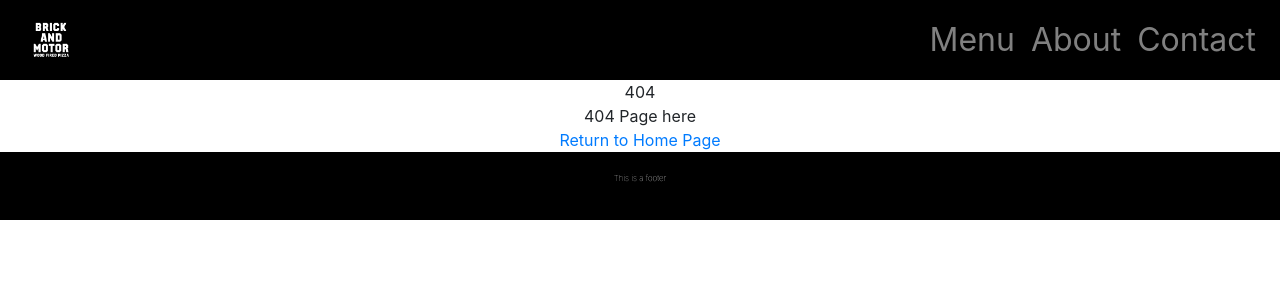
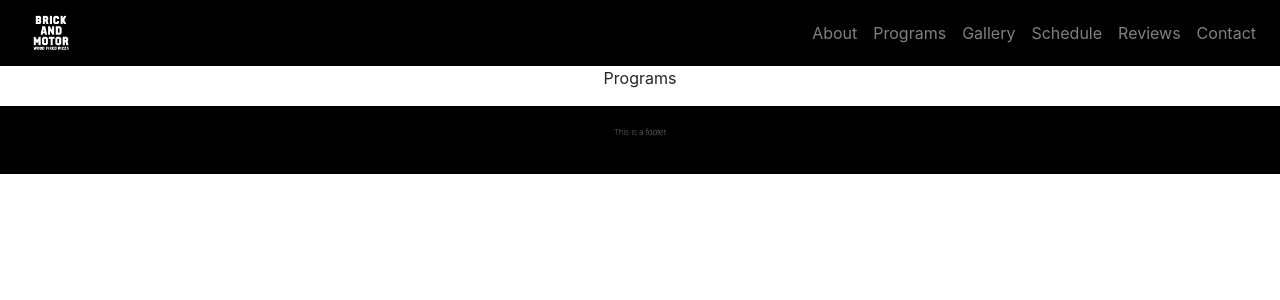
Before and after one commit to GrailsoftTechnologies/cp-ncba, a React (Create React App) app: page /#/programs in a window 1280 px wide. Before the commit this address had no page. Shown: the top 300 px of the page. Built offline with nearby package versions, Linux system fonts and the light colour scheme.

Commit message:
added more nav items

```diff
--- a/src/components/NavBar/index.js
+++ b/src/components/NavBar/index.js
@@ -27,10 +27,19 @@ class NavBar extends Component {
         <Collapse isOpen={this.state.isOpen} navbar>
           <Nav className="ml-auto" navbar>
 						<NavItem>
-							<NavLink href={"#/Menu"} className="menuItem">Menu</NavLink>
+							<NavLink href={"#/About"} className="menuItem">About</NavLink>
 						</NavItem>
 						<NavItem>
-							<NavLink href={"#/About"} className="menuItem">About</NavLink>
+							<NavLink href={"#/Programs"} className="menuItem">Programs</NavLink>
+						</NavItem>
+						<NavItem>
+							<NavLink href={"#/Gallery"} className="menuItem">Gallery</NavLink>
+						</NavItem>
+						<NavItem>
+							<NavLink href={"#/Schedule"} className="menuItem">Schedule</NavLink>
+						</NavItem>
+						<NavItem>
+							<NavLink href={"#/Reviews"} className="menuItem">Reviews</NavLink>
 						</NavItem>
 						<NavItem>
 							<NavLink href={"#/Contact"} className="menuItem">Contact</NavLink>
--- a/src/components/NavBar/styles.css
+++ b/src/components/NavBar/styles.css
@@ -26,7 +26,8 @@
   height: auto;
 }
 .menuItem{
-  font-size: 4vh
+  font-size: 2vh;
+	color: white;
 }
 /*
 @media (max-width: 991px) {
--- a/src/components/Menu/index.js
+++ b/src/components/Programs/index.js
@@ -1,14 +1,14 @@
 import React, { Component } from 'react';
 import './styles.css';
 
-class Menu extends Component {
+class Programs extends Component {
 render() {
   return(
   	<div>
-			<p>Menu</p>
+			<p>Programs</p>
 		</div>
     );
   }
 }
 
-export default Menu;
+export default Programs;
--- a/src/components/Router/index.js
+++ b/src/components/Router/index.js
@@ -4,7 +4,7 @@ import {
   Switch
 } from 'react-router-dom';
 import Home from '../Home';
-import Menu from '../Menu';
+import Programs from '../Programs';
 import About from '../About';
 import Contact from '../Contact';
 import NotFound from '../NotFound';
@@ -16,7 +16,7 @@ class Router extends Component {
       <div className="Router">
         <Switch>
           <Route exact path="/" component={Home}/>
-          <Route path="/menu" component={Menu}/>
+          <Route path="/programs" component={Programs}/>
           <Route path="/about" component={About}/>
           <Route path="/contact" component={Contact}/>
           <Route component={NotFound} />
```
Also changed, not shown: src/components/Programs/styles.css (renamed from src/components/Menu/styles.css).
